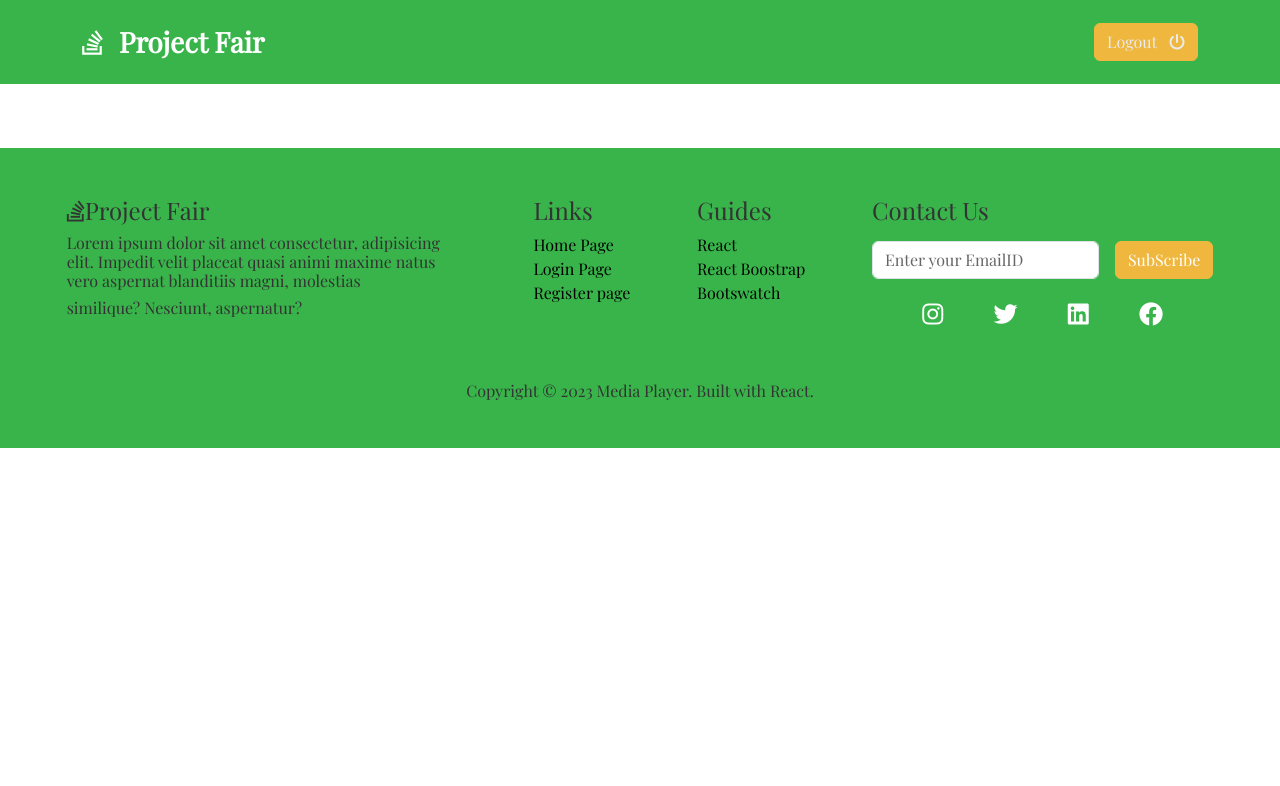
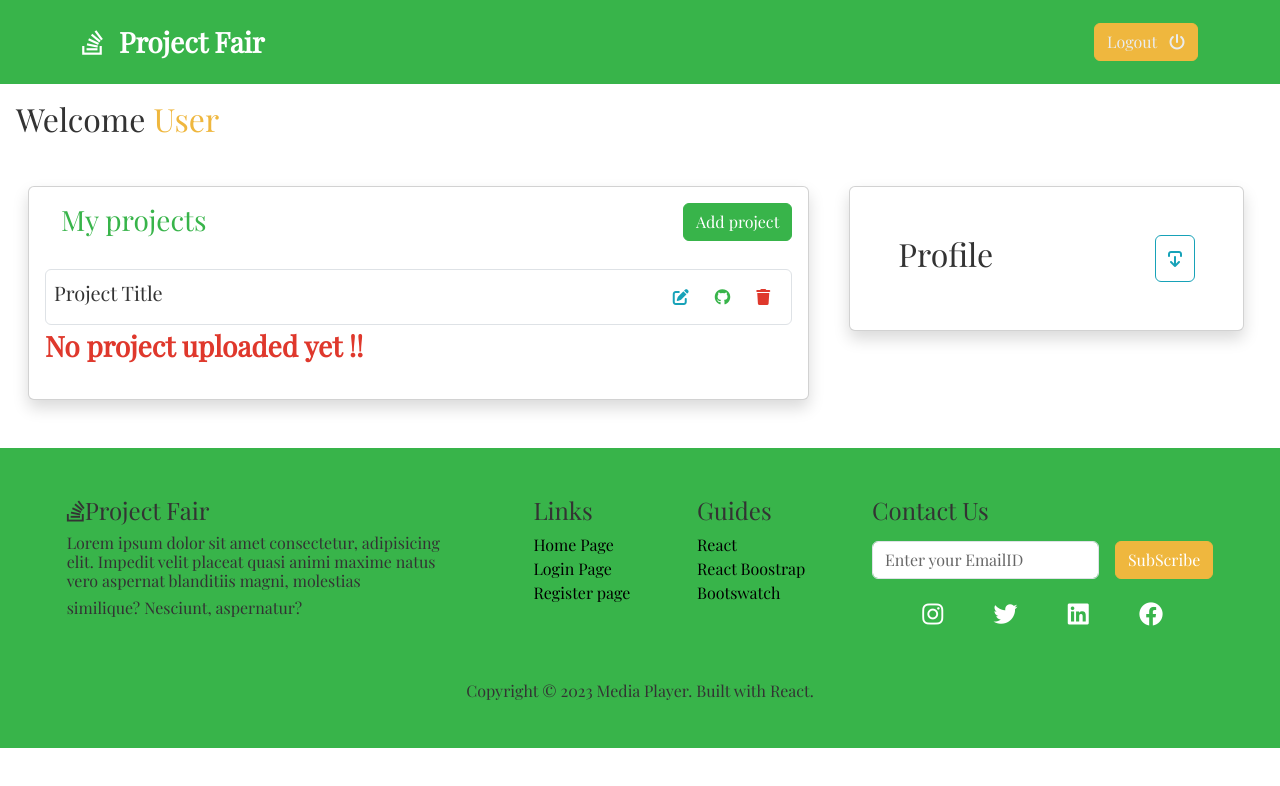
Before and after one commit to Amiyakiran/project_fair_frontend, a React (Create React App) app: page /dashboard in a window 1280 px wide. Shown: the top 786 px of the page. Built offline with nearby package versions, Linux system fonts and the light colour scheme.

Commit message:
dashboard

```diff
--- /dev/null
+++ b/src/components/AddProject.jsx
@@ -0,0 +1,75 @@
+import React from 'react'
+import { useState } from 'react';
+import Button from 'react-bootstrap/Button';
+import Modal from 'react-bootstrap/Modal';
+
+
+
+function AddProject() {
+
+    const [show, setShow] = useState(false);
+
+    const handleClose = () => setShow(false);
+    const handleShow = () => setShow(true);
+
+
+    return (
+        <>
+            <Button variant="success" onClick={handleShow}>
+                Add project
+            </Button>
+
+            <Modal
+                show={show}
+                onHide={handleClose}
+                backdrop="static"
+                keyboard={false}
+                size='lg'
+                centered
+            >
+                <Modal.Header closeButton>
+                    <Modal.Title>Project Details</Modal.Title>
+                </Modal.Header>
+                <Modal.Body>
+                    <div className="row">
+                        <div className="col-lg-6">
+                            <label>
+                                <input type="file" style={{display:'none'}}/>
+                                <img className='img-fluid' src="https://m.media-amazon.com/images/I/71sKzRQtXtL.png" alt="no image" /></label>
+                        </div>
+                        <div className="col-lg-6 d-flex justify-content-center align-items-center flex-column">
+                            <div className='mb-3 mt-3 w-100'>
+                                <input type="text" className="form-control" placeholder='project Title' />
+
+                            </div>
+                            <div className='mb-3 w-100'>
+                                <input type="text" className="form-control" placeholder='Language used' />
+
+                            </div>
+
+                            <div className='mb-3 w-100'>
+                                <input type="text" className="form-control" placeholder='Github Link' />
+                            </div>
+                            <div className='mb-3 w-100'>
+                                <input type="text" className="form-control" placeholder='Website Link' />
+
+                            </div>
+                            <div className='mb-3 w-100'>
+                                <textarea  type="text" className="form-control" placeholder='Project OverView' />
+
+                            </div>
+                        </div>
+                    </div>
+                </Modal.Body>
+                <Modal.Footer>
+                    <Button variant="primary" onClick={handleClose}>
+                        Cancel
+                    </Button>
+                    <Button variant="success">Add</Button>
+                </Modal.Footer>
+            </Modal>
+        </>
+    )
+}
+
+export default AddProject
--- /dev/null
+++ b/src/components/Myprojects.jsx
@@ -0,0 +1,34 @@
+import React from 'react'
+import AddProject from './AddProject'
+
+function Myprojects() {
+  return (
+    <div className='card shadow p-3 ms-3 me-3'>
+
+        <div className='d-flex'>
+           <h3 className='text-success ms-3'> My projects</h3>
+           <div className="ms-auto">
+            <AddProject/>
+           </div>
+
+        </div>
+        <div className="mt-4">
+            {/* collection of user project */}
+            <div className="border d-flex align-items-center rounded p-2">
+                <h5>Project Title</h5>
+                <div className="icon ms-auto">
+                    <button className="btn"><i class="fa-solid fa-pen-to-square text-info"></i></button>
+                    <button className="btn"><i class="fa-brands fa-github text-success"></i></button>
+
+                    <button className="btn"><i class="fa-solid fa-trash text-danger"></i></button>
+
+                </div>
+            </div>
+            <p className='text-danger fw-bolder fs-3'>No project uploaded yet !!</p>
+        </div>
+
+    </div>
+  )
+}
+
+export default Myprojects
--- /dev/null
+++ b/src/components/Profile.jsx
@@ -0,0 +1,40 @@
+import React from 'react'
+import { useState } from 'react';
+import Button from 'react-bootstrap/Button';
+import Collapse from 'react-bootstrap/Collapse';
+
+
+function Profile() {
+
+    const [open, setOpen] = useState(false);
+
+
+  return (
+    <div className='card shadow p-5'>
+          <div className="d-flex justify-content-between ">
+            <h2>Profile</h2>
+            <button onClick={() => setOpen(!open)} className="btn btn-outline-info"><i class="fa-solid fa-arrow-up-from-bracket fa-rotate-180"></i></button>
+          </div>
+          <Collapse in={open}>
+              <div className="row justify-content-center mt-3">
+                {/* upload picture */}
+                <label htmlFor="profile" className='text-center'>
+                    <input id='profile' style={{display:'none'}} type="file" />
+                    <img width={'200px'} height={'200px'} src="https://www.freeiconspng.com/uploads/female-user-icon-clip-art--30.png" alt="no image" className='rounded-circle' />
+                </label>
+                <div className="mt-5">
+                        <input type="text" className='form-control' placeholder='GitHub' />
+                </div>
+                <div className="mt-3">
+                        <input type="text" className='form-control' placeholder='LinkedIn' />
+                </div>
+                <div className="mt-4 ">
+                    <button className='btn btn-success rounded w-100'>Update</button>
+                </div>
+              </div>
+          </Collapse>
+    </div>
+  )
+}
+
+export default Profile
--- a/src/pages/Dashboard.jsx
+++ b/src/pages/Dashboard.jsx
@@ -1,15 +1,26 @@
 import React from 'react'
 import Header from '../components/Header'
-import { Row } from 'react-bootstrap'
+import { Col, Row } from 'react-bootstrap'
+import Myprojects from '../components/Myprojects'
+import Profile from '../components/Profile'
 
 function Dashboard() {
 
   return (
     <>
       <Header dashboard />
+      <h2 className='ms-3' style={{marginTop:'100px'}}>Welcome <span className='text-warning'>User</span></h2>
 
-      <Row style={{marginTop:'100px'}} className='container-fluid'>
+      <Row  className='container-fluid mt-5'>
+       <Col sm={12} md={8}>
+         {/* my project  */}
 
+         <Myprojects/>
+       </Col>
+       <Col sm={12} md={4}>
+       {/* profile */}
+       <Profile/>
+       </Col>
       </Row>
     </>
   )
```
